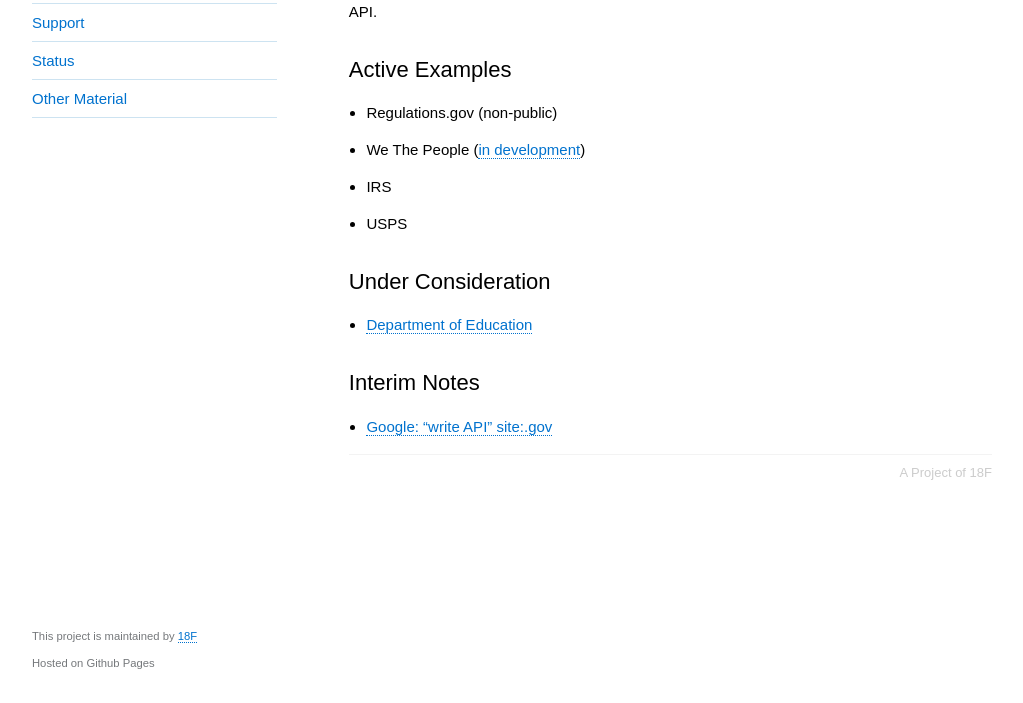
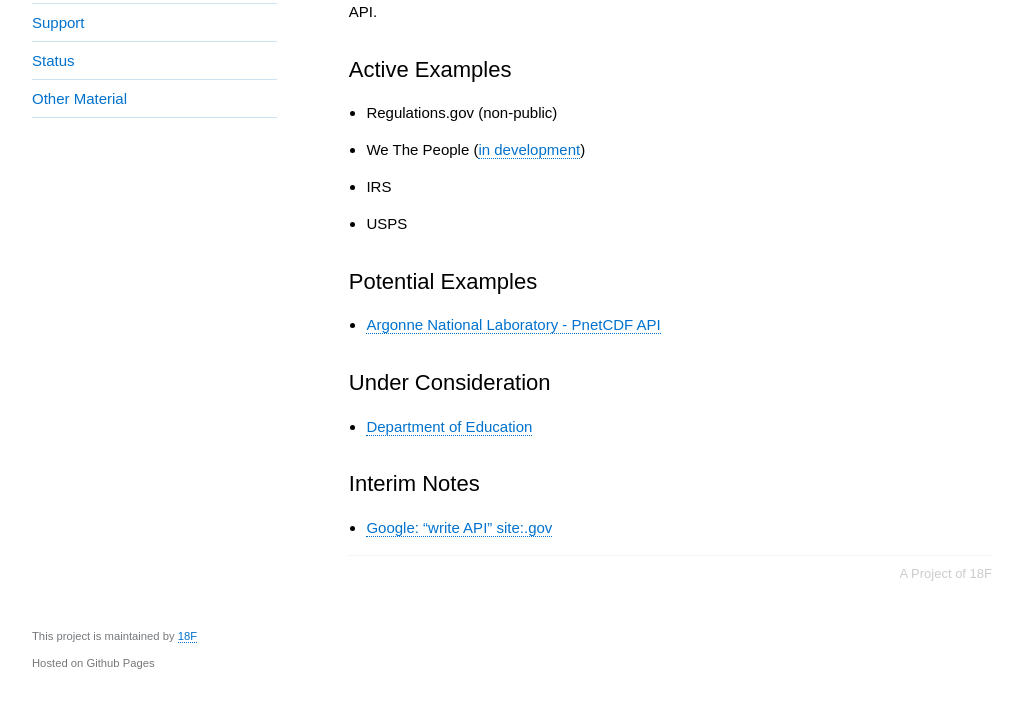
Before and after one commit to 18F/API-All-the-X, a Jekyll site: the page built from pages/write_apis-notes.md, in a window 1280 px wide and 1062 px high. Shown: the part 359-1062 px from the top of the window, without its empty margins (128-1151 px from the left). Built offline with Jekyll 4.4.1, drawn with Linux system fonts in a browser that asks for light colours.

Commit message:
Update write_apis-notes.md

```diff
--- a/pages/write_apis-notes.md
+++ b/pages/write_apis-notes.md
@@ -14,6 +14,9 @@
 * IRS
 * USPS
 
+## Potential Examples
+* [Argonne National Laboratory - PnetCDF API](https://trac.mcs.anl.gov/projects/parallel-netcdf/wiki/Documentation)
+
 ## Under Consideration
 * [Department of Education](https://www.ifap.ed.gov/fregisters/FR041614.html)
 
```
